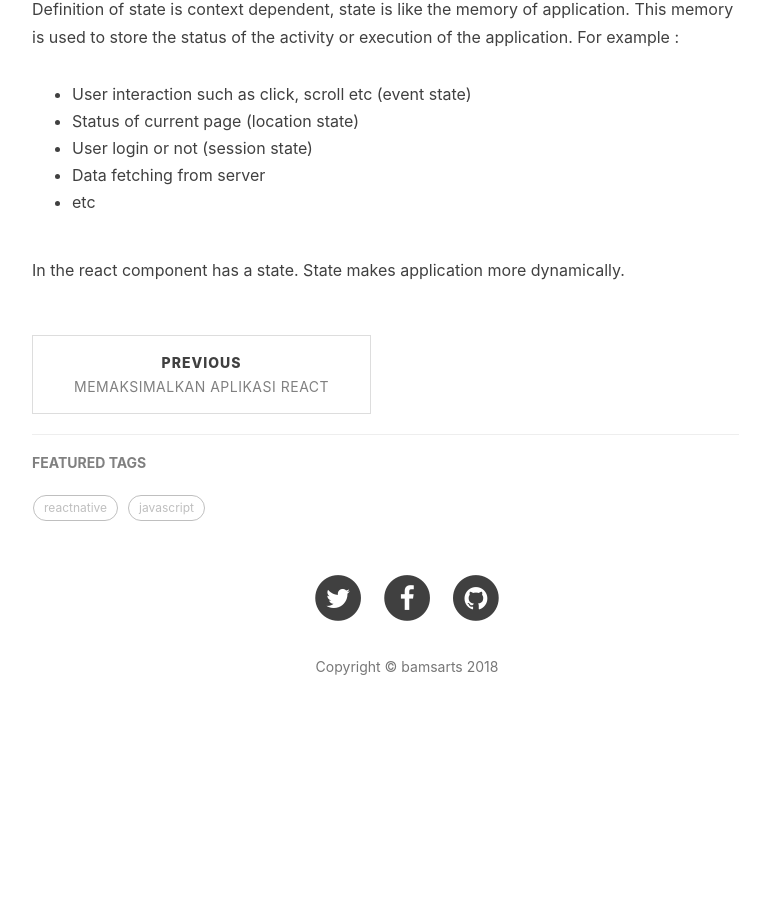
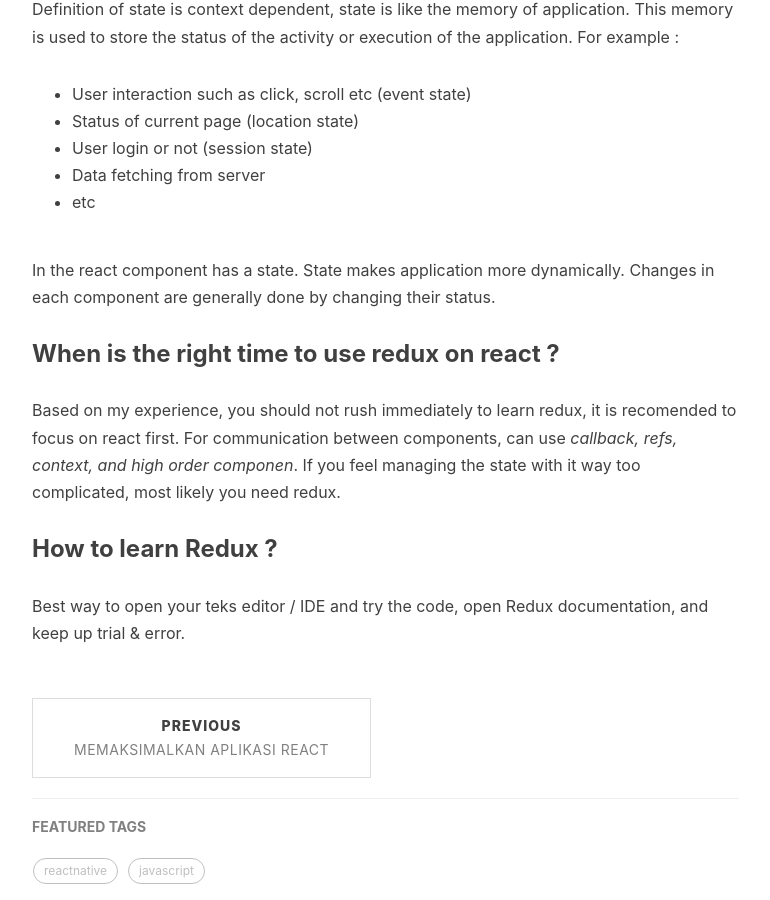
Before and after one commit to bamsarts/bamsarts.github.io, a Jekyll site: the page built from _posts/2018-06-25-Is-Redux-Just-a-Small-Javascript-Library.md, in a window 1280 px wide and 900 px high, scrolled down 3015 px. Shown: the whole window, without its empty margins (233-1003 px from the left). Built offline with Jekyll 4.4.1, drawn with Linux system fonts in a browser that asks for light colours; nearby versions of some CDN libraries; comment, search, counter and statistics services are not loaded; before the commit the page ends 3786 px from its top, so only the background shows below that.

Commit message:
update post

```diff
--- a/_posts/2018-06-25-Is-Redux-Just-a-Small-Javascript-Library.md
+++ b/_posts/2018-06-25-Is-Redux-Just-a-Small-Javascript-Library.md
@@ -63,4 +63,12 @@
 - Data fetching from server
 - etc
 
-In the react component has a state. State makes application more dynamically.
+In the react component has a state. State makes application more dynamically. Changes in each component are generally done by changing their status.
+
+### When is the right time to use redux on react ?
+
+Based on my experience, you should not rush immediately to learn redux, it is recomended to focus on react first. For communication between components, can use _callback, refs, context, and high order componen_. If you feel managing the state with it way too complicated, most likely you need redux.
+
+### How to learn Redux ?
+
+Best way to  open your teks editor / IDE and try the code, open Redux documentation, and keep up trial & error.
```
